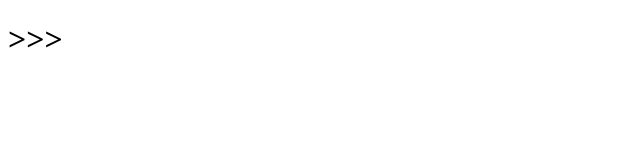
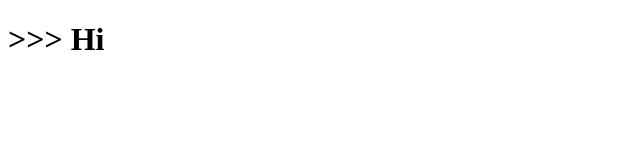
Before and after one commit to Oswi69/Training, a plain HTML site: page Animation/index.html in a window 1280 px wide. Shown: the full height of the page, 0-640 px from the left. Drawn offline with Linux system fonts and the light colour scheme.

Commit message:
Adding updated text in Animation index.html

```diff
--- a/Animation/index.html
+++ b/Animation/index.html
@@ -7,7 +7,7 @@
     <link rel="stylesheet" href="styles.css">
 </head>
 <body>
-    <h1>>>></h1>
+    <h1>>>> Hi</h1>
 
 </body>
 </html>
```
